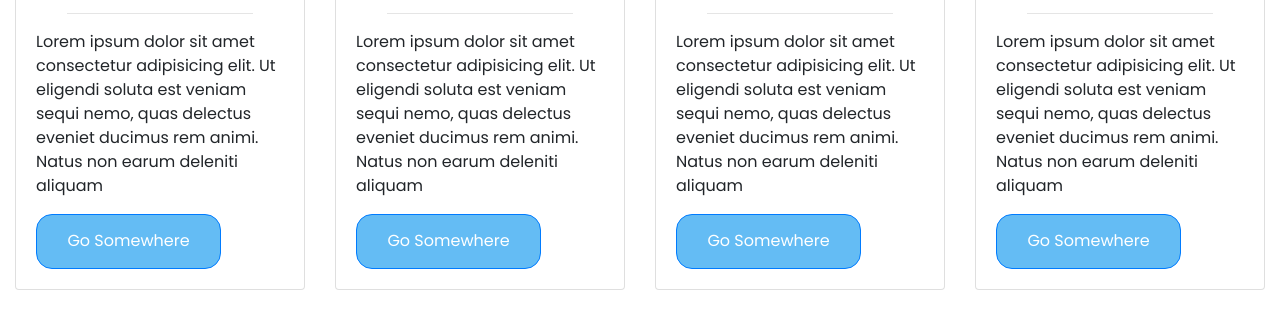
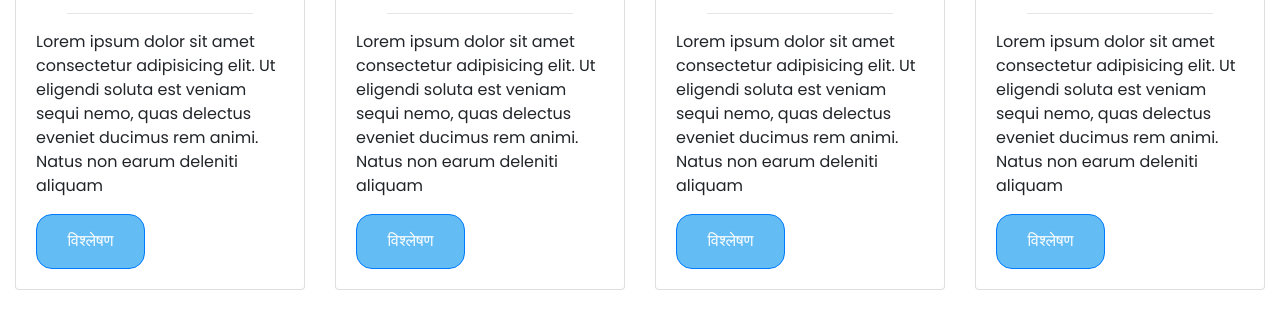
Before and after one commit to aaushitiwari/landingPage, a plain HTML site: page landing page/Responsive-Landing-Page-main/index2.html in a window 1280 px wide. Shown: the part 1257-1585 px from the top of the page. Drawn offline with nearby package versions, Linux system fonts and the light colour scheme.

Commit message:
commit with analyze in hindi

```diff
--- a/landing page/Responsive-Landing-Page-main/index2.html
+++ b/landing page/Responsive-Landing-Page-main/index2.html
@@ -83,7 +83,7 @@
                           Lorem ipsum dolor sit amet consectetur adipisicing elit. Ut eligendi soluta est veniam sequi
                           nemo, quas delectus eveniet ducimus rem animi. Natus non earum deleniti aliquam
                       </p>
-                      <a id="anchor"href="#" class="btn btn-primary">Go somewhere</a>
+                      <a id="anchor"href="#" class="btn btn-primary">विश्लेषण</a>
                   </div>
               </div>
               <!-- card ends here -->
@@ -100,7 +100,7 @@
                           Lorem ipsum dolor sit amet consectetur adipisicing elit. Ut eligendi soluta est veniam sequi
                           nemo, quas delectus eveniet ducimus rem animi. Natus non earum deleniti aliquam
                       </p>
-                      <a id="anchor"href="#" class="btn btn-primary">Go somewhere</a>
+                      <a id="anchor"href="#" class="btn btn-primary">विश्लेषण</a>
                   </div>
               </div>
               <!-- card ends here -->
@@ -117,7 +117,7 @@
                           Lorem ipsum dolor sit amet consectetur adipisicing elit. Ut eligendi soluta est veniam sequi
                           nemo, quas delectus eveniet ducimus rem animi. Natus non earum deleniti aliquam
                       </p>
-                      <a id="anchor"href="#" class="btn btn-primary">Go somewhere</a>
+                      <a id="anchor"href="#" class="btn btn-primary">विश्लेषण</a>
                   </div>
               </div>
               <!-- card ends here -->
@@ -134,7 +134,7 @@
                           Lorem ipsum dolor sit amet consectetur adipisicing elit. Ut eligendi soluta est veniam sequi
                           nemo, quas delectus eveniet ducimus rem animi. Natus non earum deleniti aliquam
                       </p>
-                      <a id="anchor"href="#" class="btn btn-primary">Go somewhere</a>
+                      <a id="anchor"href="#" class="btn btn-primary">विश्लेषण</a>
                   </div>
               </div>
               <!-- card ends here -->
```
Also changed, not shown: landing page/Responsive-Landing-Page-main/index.html (+4 -4 lines).
